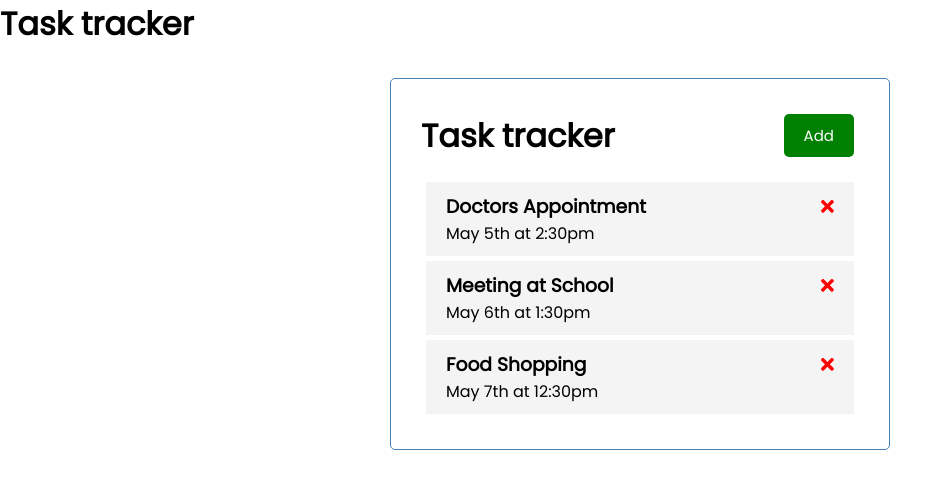
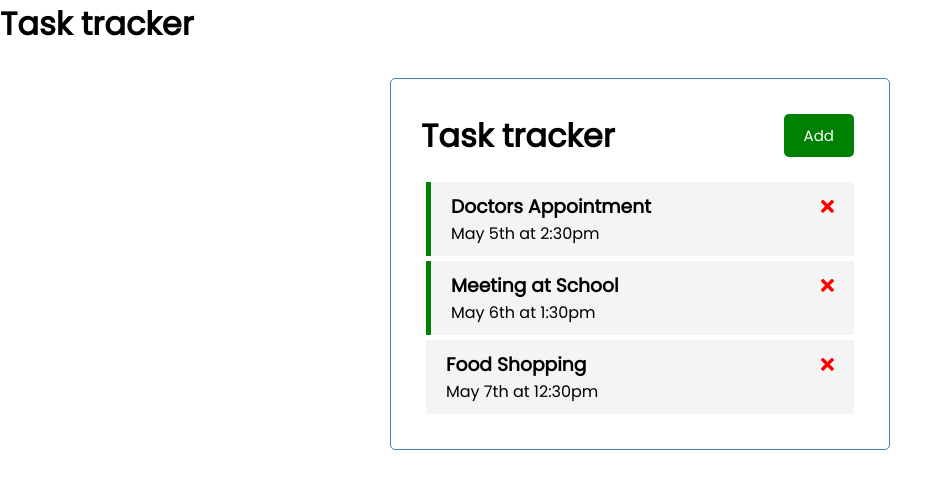
Before and after one commit to jasmijnroes/angular-crash, an Angular app: page / in a window 1280 px wide. Shown: the top 488 px of the page, without its empty margins (0-952 px from the left). Built offline with nearby package versions, Linux system fonts and the light colour scheme; data requests are answered from the project's data file.

Commit message:
toggle reminder boolean met dubbel klik, en update naar de database

```diff
--- a/src/app/components/task-item/task-item.component.html
+++ b/src/app/components/task-item/task-item.component.html
@@ -1,4 +1,4 @@
-<div class="task">
+<div [ngClass]="{ reminder: task.reminder }" class="task" (dblclick)="onToggle(task)">
     <h3>{{ task.text }} <fa-icon (click)="onDelete(task)" [ngStyle]="{ color: 'red' }" [icon]="faTimes"></fa-icon></h3>
     <p>{{ task.day }}</p>
 </div>
--- a/src/app/components/task-item/task-item.component.ts
+++ b/src/app/components/task-item/task-item.component.ts
@@ -17,6 +17,8 @@ export class TaskItemComponent {
 
   @Output() onDeleteTask: EventEmitter<Task> = new EventEmitter();
 
+  @Output() onToggleReminder: EventEmitter<Task> = new EventEmitter();
+
   faTimes = faTimes;
   // Zodat je het nu in je html kan gebruiken.
 
@@ -24,4 +26,8 @@ export class TaskItemComponent {
   onDelete(task: any) {
     this.onDeleteTask.emit(task);
   }
+
+  onToggle(task: any) {
+    this.onToggleReminder.emit(task);
+  }
 }
--- a/src/app/components/tasks/tasks.component.html
+++ b/src/app/components/tasks/tasks.component.html
@@ -4,4 +4,4 @@
 <!-- maar dat is om het in een paragraph te zetten, wij willen het in een component hebben dus die maken we nu ook aan. -->
 
 <!-- ipv een p vervangen we het met de component. ook pass in a property of task -->
-<app-task-item *ngFor="let task of tasks" [task]="task" (onDeleteTask)="deleteTask(task)"></app-task-item>
+<app-task-item *ngFor="let task of tasks" [task]="task" (onDeleteTask)="deleteTask(task)" (onToggleReminder)="toggleReminder(task)"></app-task-item>
--- a/src/app/components/tasks/tasks.component.ts
+++ b/src/app/components/tasks/tasks.component.ts
@@ -27,4 +27,13 @@ export class TasksComponent {
   deleteTask(task: Task) {
     this.taskService.deleteTask(task).subscribe(() => (this.tasks = this.tasks.filter((t) => t.id !== task.id)));
   }
+
+  toggleReminder(task: Task) {
+    task.reminder = !task.reminder;
+    // je zet m naar het tegenovergestelde van wat het was.
+
+    this.taskService.updateTaskReminder(task).subscribe();
+    // je moet het eerst in task.service.ts zetten, anders wordt het niet geupdate naar de database.
+
+  }
 }
--- a/src/app/services/task.service.ts
+++ b/src/app/services/task.service.ts
@@ -2,6 +2,12 @@ import { Injectable } from '@angular/core';
 import { HttpClient, HttpHeaders } from '@angular/common/http';
 import { Observable } from 'rxjs'
 import {Task} from '../Task';
+
+const httpOptions = {
+  headers: new HttpHeaders({
+    'Content-Type': 'application/json'
+  })
+}
 
 @Injectable({
   providedIn: 'root'
@@ -21,4 +27,9 @@ export class TaskService {
     return this.http.delete<Task>(url);
   }
 
+  updateTaskReminder(task: Task): Observable<Task> {
+    const url = `${this.apiUrl}/${task.id}`;
+    return this.http.put<Task>(url, task);
+  }
+
 }
```
